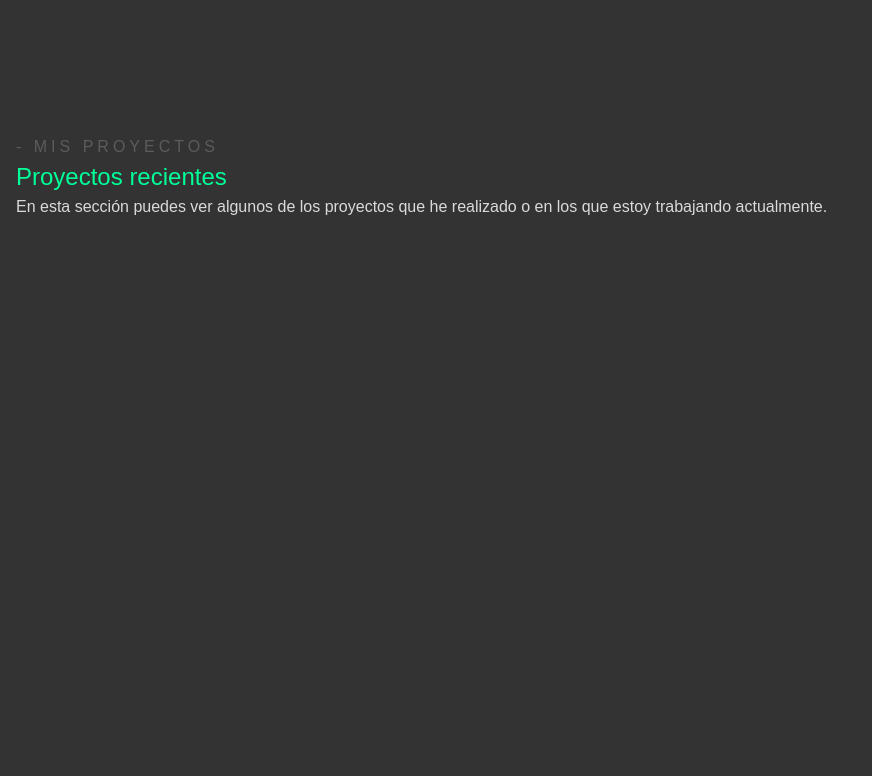
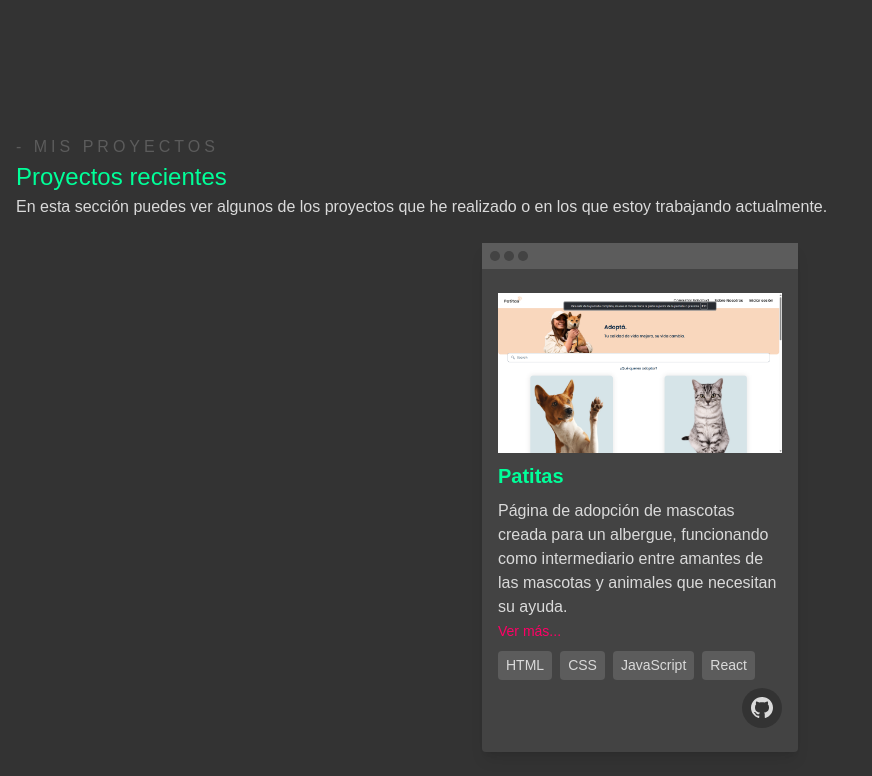
Before and after one commit to RoyHuamanAvila/Portafolio2024, a React (Vite) app: page / in a window 1280 px wide. Shown: the part 681-1457 px from the top of the page, without its empty margins (0-872 px from the left). Before the commit the page ends 924 px from the top, so only its background shows below. Built offline with nearby package versions, Linux system fonts and the light colour scheme; a web font is replaced by a local one.

Commit message:
Refactorizar estilos de contenedores en ProjectCard

```diff
--- /dev/null
+++ b/src/components/ProjectCard.tsx
@@ -0,0 +1,42 @@
+import { FC } from "react"
+import Github from "./icons/Github"
+
+const ProjectCard = () => {
+  return (
+    <div className="w-[316px] mx-auto bg-background-200 rounded shadow-lg">
+      <div className="bg-background-300 w-full flex gap-1 p-2">
+        <div className="rounded-full size-[10px] bg-background-200"></div>
+        <div className="rounded-full size-[10px] bg-background-200"></div>
+        <div className="rounded-full size-[10px] bg-background-200"></div>
+      </div>
+      <div className="px-4 py-6 space-y-2">
+        <img src="/Patitas.png" alt="Patitas Website" />
+        <h3 className="text-lg text-primary-100 font-bold">Patitas</h3>
+        <p className="text-gray-100">
+          Página de adopción de mascotas creada para un albergue, funcionando
+          como intermediario entre amantes de las mascotas y animales que necesitan su ayuda.
+        </p>
+        <a href="#" className="text-sm text-complementary-100 font-medium">Ver más...</a>
+        <div className="flex gap-2">
+          <Tag name="HTML" />
+          <Tag name="CSS" />
+          <Tag name="JavaScript" />
+          <Tag name="React" />
+        </div>
+        <div className="flex flex-row-reverse">
+          <a href="#" title="Github" className="flex place-content-center items-center rounded-full bg-background-100 size-[40px]">
+            <Github />
+          </a>
+        </div>
+      </div>
+    </div>
+  )
+}
+
+const Tag: FC<{ name: string }> = ({ name }) => {
+  return (
+    <span className="text-sm px-2 py-1 rounded font-medium bg-background-300 text-gray-100">{name}</span>
+  )
+}
+
+export default ProjectCard
--- /dev/null
+++ b/src/components/index.ts
@@ -0,0 +1 @@
+export { default as ProjectCard } from "./ProjectCard";
--- a/src/sections/Projects.tsx
+++ b/src/sections/Projects.tsx
@@ -1,9 +1,14 @@
+import { ProjectCard } from "../components"
+
 const Projects = () => {
   return (
     <div id="Projects">
       <p className="label-section">- MIS PROYECTOS</p>
       <h2 className="title-section">Proyectos recientes</h2>
       <p className="text-gray-100">En esta sección puedes ver algunos de los proyectos que he realizado o en los que estoy trabajando actualmente.</p>
+      <div className="mt-6">
+        <ProjectCard />
+      </div>
     </div>
   )
 }
--- a/tailwind.config.js
+++ b/tailwind.config.js
@@ -25,6 +25,10 @@ export default {
       serif: ["Commissioner", "serif"],
     },
     fontSize: {
+      xs: "0.75rem",
+      sm: "0.875rem",
+      base: "1rem",
+      lg: "1.25rem",
       "2xl": "1.5rem",
       "4xl": "2.5rem",
     },
```
Also changed, not shown: public/Patitas.png (added).
